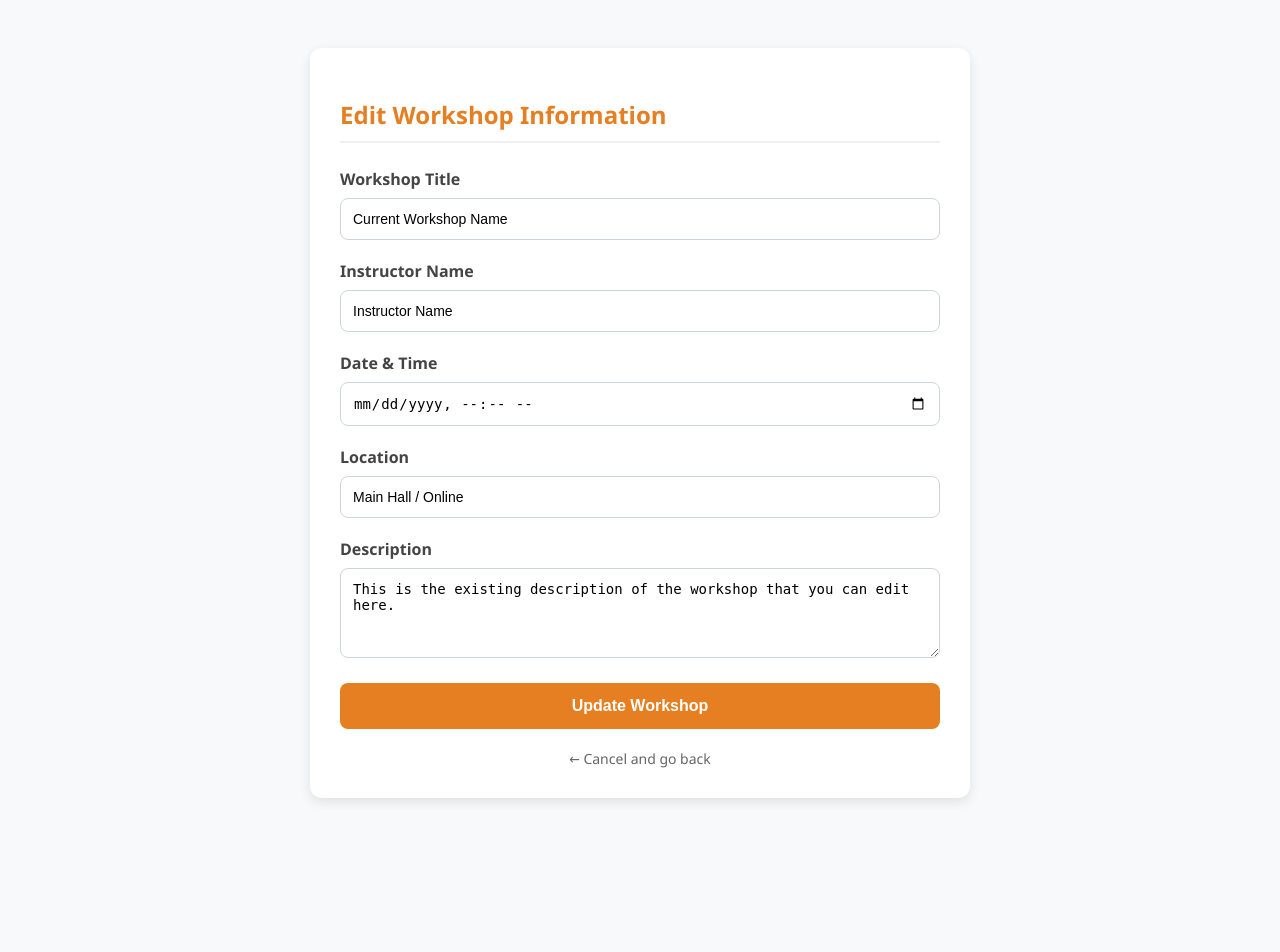
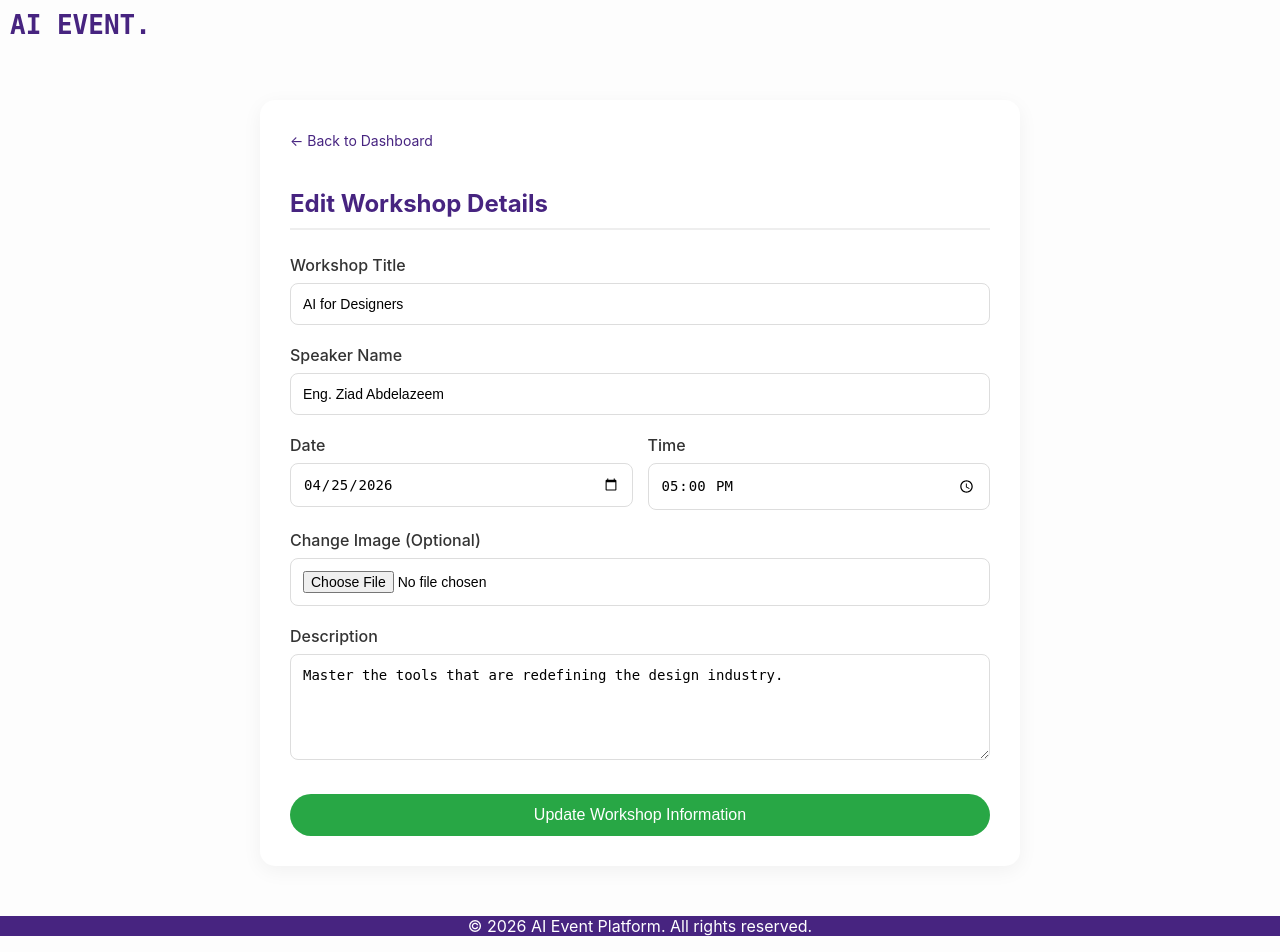
Before and after one commit to NouranAbdelgwad/Event-Management-System, a PHP site: page /views/pages/edit_workshop.php in a window 1280 px wide. Before the commit the page ends 802 px from the top, so only its background shows below. Run offline with PHP 8.4, Linux system fonts and the light colour scheme.

Commit message:
Refactor edit_workshop.php with new layout and styles
Updated the workshop editing page with new styles, structure, and form fields.

```diff
--- a/views/pages/edit_workshop.php
+++ b/views/pages/edit_workshop.php
@@ -3,55 +3,74 @@
 <head>
     <meta charset="UTF-8">
     <meta name="viewport" content="width=device-width, initial-scale=1.0">
-    <title>Admin - Edit Workshop</title>
+    <title>Edit Workshop - Admin</title>
+    <link rel="stylesheet" href="../../assets/css/style.css">
     <style>
-        body { font-family: 'Segoe UI', Tahoma, Geneva, Verdana, sans-serif; background-color: #f8f9fa; padding: 40px; }
-        .form-card { max-width: 600px; margin: auto; background: white; padding: 30px; border-radius: 12px; box-shadow: 0 4px 12px rgba(0,0,0,0.1); }
-        h2 { color: #e67e22; margin-bottom: 25px; border-bottom: 2px solid #eef0f2; padding-bottom: 10px; }
+        :root { --main-purple: #472480; }
+        body { font-family: 'Inter', sans-serif; background-color: #fdfdfd; margin: 0; }
+        .form-container { max-width: 700px; margin: 50px auto; padding: 30px; background: white; border-radius: 15px; box-shadow: 0 5px 20px rgba(0,0,0,0.05); }
+        .form-container h2 { color: var(--main-purple); margin-bottom: 25px; border-bottom: 2px solid #eee; padding-bottom: 10px; }
+
         .form-group { margin-bottom: 20px; }
-        label { display: block; margin-bottom: 8px; font-weight: 600; color: #444; }
-        input, select, textarea { width: 100%; padding: 12px; border: 1px solid #ced4da; border-radius: 8px; box-sizing: border-box; font-size: 14px; }
-        input:focus { border-color: #e67e22; outline: none; box-shadow: 0 0 5px rgba(230,126,34,0.2); }
-        .update-btn { background-color: #e67e22; color: white; padding: 14px; border: none; border-radius: 8px; cursor: pointer; width: 100%; font-size: 16px; font-weight: bold; transition: 0.3s; }
-        .update-btn:hover { background-color: #d35400; }
-        .back-link { display: block; margin-top: 20px; text-align: center; color: #666; text-decoration: none; font-size: 14px; }
-        .back-link:hover { text-decoration: underline; }
+        .form-group label { display: block; margin-bottom: 8px; font-weight: 500; color: #333; }
+        .form-group input, .form-group textarea {
+            width: 100%; padding: 12px; border: 1px solid #ddd; border-radius: 8px; font-size: 14px; box-sizing: border-box;
+        }
+
+        .btn-update {
+            background: #28a745; color: white; border: none; padding: 12px 30px;
+            border-radius: 25px; cursor: pointer; font-size: 16px; font-weight: 500; width: 100%; margin-top: 10px;
+        }
+
+        .back-btn { display: inline-block; margin-bottom: 20px; color: var(--main-purple); text-decoration: none; font-size: 14px; }
     </style>
 </head>
 <body>
+    <?php
+    $navType = "admin";
+    include("../components/navbar.php");
+    ?>
 
-<div class="form-card">
-    <h2>Edit Workshop Information</h2>
+    <div class="form-container">
+        <a href="admin_workshops.php" class="back-btn">← Back to Dashboard</a>
+        <h2>Edit Workshop Details</h2>
+
         <form action="#" method="POST">
             <div class="form-group">
                 <label>Workshop Title</label>
-            <input type="text" name="title" value="Current Workshop Name" required>
+                <input type="text" name="title" value="AI for Designers">
             </div>
 
             <div class="form-group">
-            <label>Instructor Name</label>
-            <input type="text" name="instructor" value="Instructor Name" required>
+                <label>Speaker Name</label>
+                <input type="text" name="speaker" value="Eng. Ziad Abdelazeem">
+            </div>
+
+            <div class="form-group" style="display: flex; gap: 15px;">
+                <div style="flex: 1;">
+                    <label>Date</label>
+                    <input type="date" name="date" value="2026-04-25">
+                </div>
+                <div style="flex: 1;">
+                    <label>Time</label>
+                    <input type="time" name="time" value="17:00">
+                </div>
             </div>
 
             <div class="form-group">
-            <label>Date & Time</label>
-            <input type="datetime-local" name="workshop_date" required>
-        </div>
-
-        <div class="form-group">
-            <label>Location</label>
-            <input type="text" name="location" value="Main Hall / Online" required>
+                <label>Change Image (Optional)</label>
+                <input type="file" name="image">
             </div>
 
             <div class="form-group">
                 <label>Description</label>
-            <textarea name="description" rows="4">This is the existing description of the workshop that you can edit here.</textarea>
+                <textarea name="description" rows="5">Master the tools that are redefining the design industry.</textarea>
             </div>
 
-        <button type="submit" class="update-btn">Update Workshop</button>
+            <button type="submit" class="btn-update">Update Workshop Information</button>
         </form>
-    <a href="admin_workshops.php" class="back-link">← Cancel and go back</a>
     </div>
 
+    <?php include("../components/footer.php"); ?>
 </body>
 </html>
```
Lines whose indentation alone changed are shown as unchanged.
